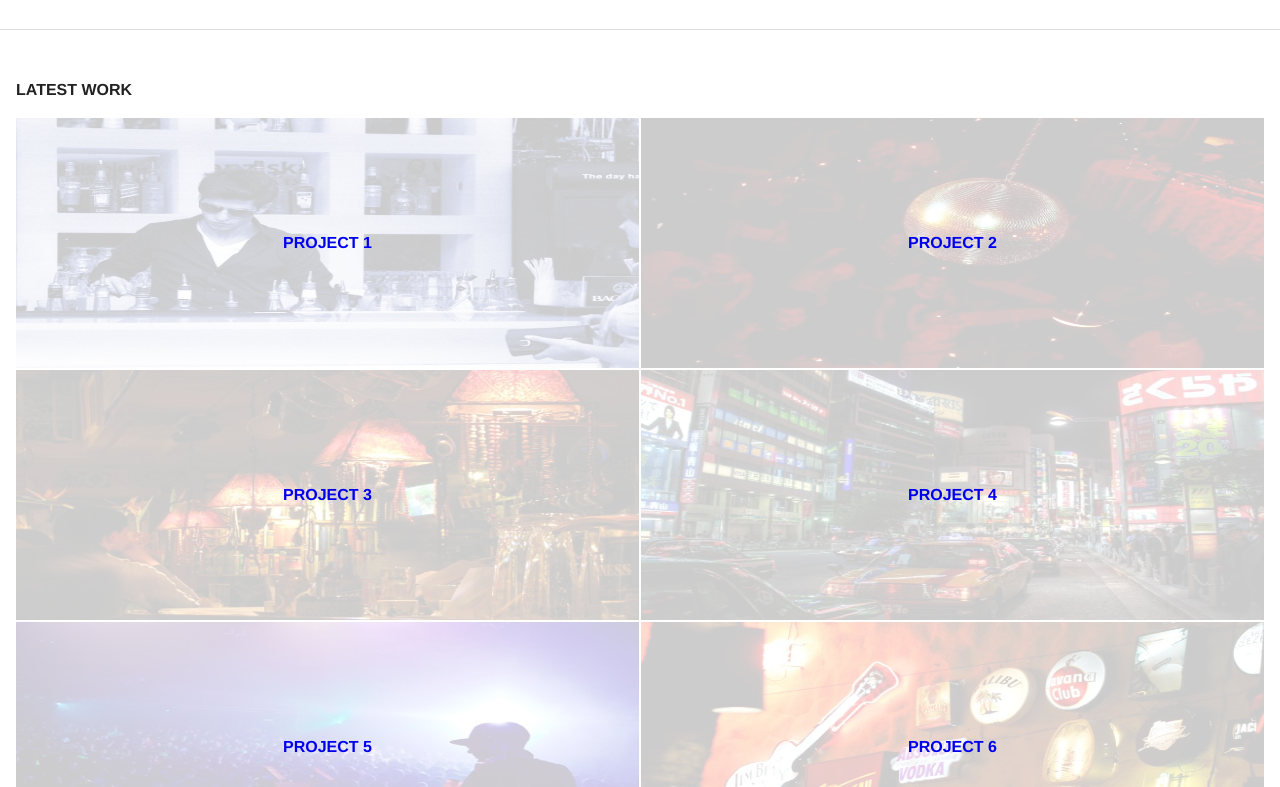
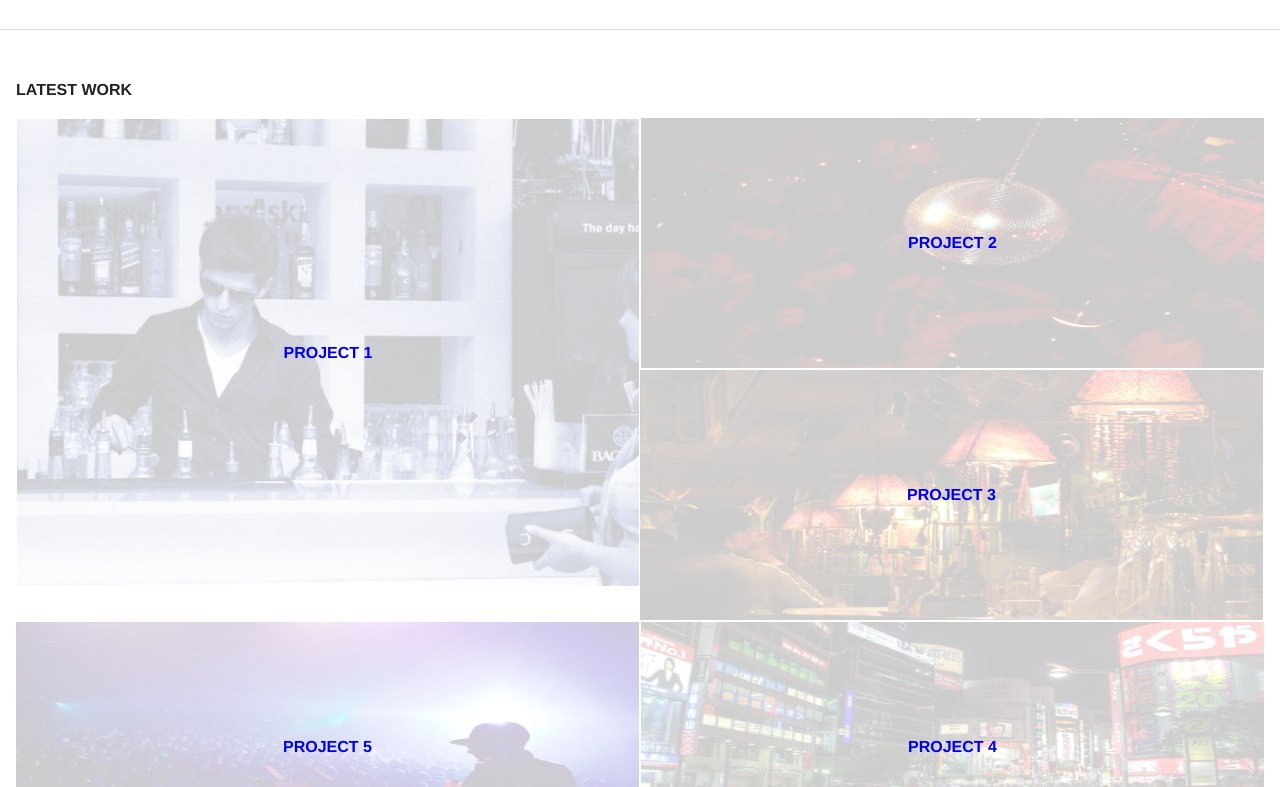
Before and after one commit to stevelenius/random-design-co, a plain HTML site: page index.html in a window 1280 px wide. Shown: the part 696-1483 px from the top of the page. Drawn offline with nearby package versions, Linux system fonts and the light colour scheme.

Commit message:
Fixed hover on one item
Now to fix the rest.

```diff
--- a/css/main.css
+++ b/css/main.css
@@ -217,6 +217,45 @@ p {
 .h3 {
     font-size: 1em;
     font-weight: bold;
+}
+
+.h4 {
+    font-size: 1em;
+    font-weight: bold;
+    text-align: center;
+    text-transform: uppercase;
+}
+
+.galleryitem {
+    position: relative;
+    width: 50%;
+    padding: 1px;
+    color: #000;
+    float: left;
+    background: rgba(255, 255, 255, 0.8);
+}
+
+.galleryitem:hover {
+    color: #fff;
+    background: rgba(255, 255, 255, 0);
+}
+
+.gallerylegend {
+    position: absolute;
+    top: 50%;
+    left: 50%;
+    transform: translate(-50%, -50%);
+    text-align: center;
+    font-weight: bold;
+    opacity: 1;
+}
+
+.galleryimage {
+    display: block;
+    position: relative;
+    z-index: -10;
+    width: 100%;
+
 }
 
 .galleryimageleft {
--- a/index.html
+++ b/index.html
@@ -94,30 +94,19 @@
 
       <div class="clearfix">
 
-        <article>
+        <article class="galleryitem">
 
-          <div class="galleryimageleft">
+          <a href="#" title="Link to Project 1">
 
-            <figure>
+            <div class="gallerylegend">
 
-              <a href="#" title="Link to Project 1">
-                <img src="img/1-cocktail.jpeg" alt="Bartender at work">
+              <h4 class="h4">Project 1</h4>
 
-                <figcaption>
+            </div>
 
-                  <div class="galleryhead">
+            <img class="galleryimage" src="img/1-cocktail.jpeg" alt="Bartender at work">
 
-                      PROJECT 1
-
-                  </div>
-
-                </figcaption>
-
-              </a>
-
-            </figure>
-
-          </div>
+          </a>
 
         </article>
 
```
